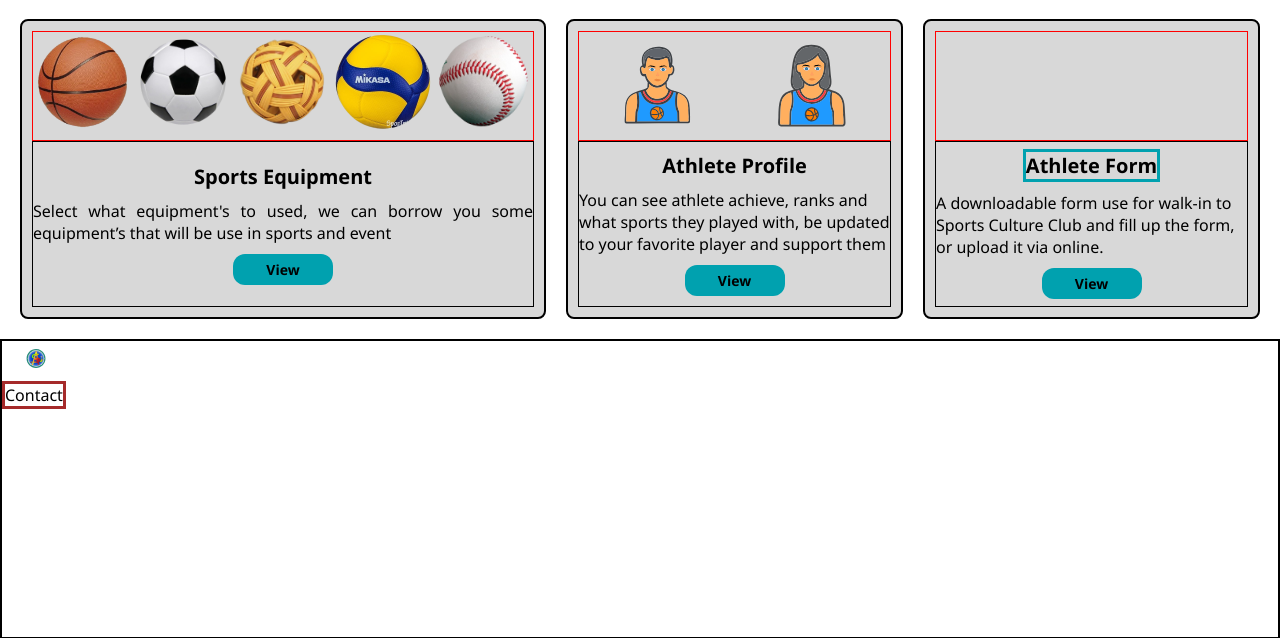
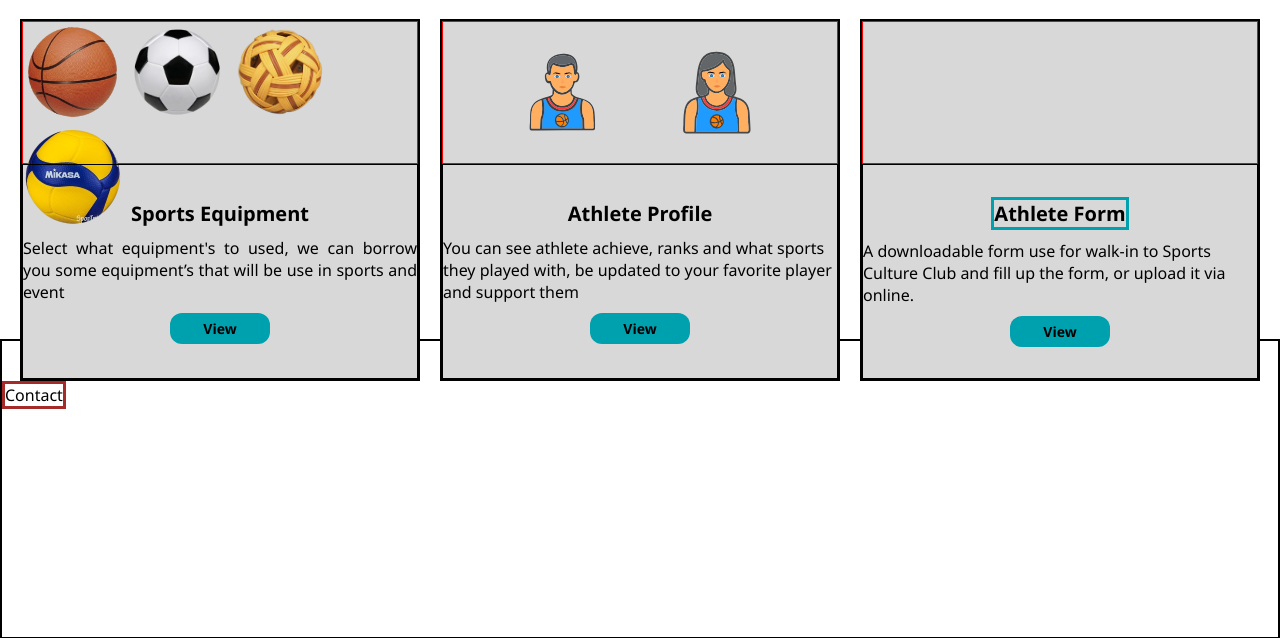
Before and after one commit to GojitGelbert/Sports-Culture-and-Arts, a PHP site: page / in a window 1280 px wide. Shown: the part 501-1139 px from the top of the page. Run offline with PHP 8.4, Linux system fonts and the light colour scheme.

Commit message:
fixing the card container from flex to grid

```diff
--- a/index.html
+++ b/index.html
@@ -133,13 +133,15 @@
                     </div>
                 </div>
                 <div class="card_container">
-                    <div class="wrap_card_1">
+                    <div class="wrap_card">
                         <div class="card_logo_1">
-                            <img class="basketball" src="/img/real_basketball.png" alt="Basketball_logo">
-                            <img class="soccerball" src="/img/real_soccerball.png" alt="Soccerball logo">
-                            <img class="takrawball" src="img/real_Takrawball.png" alt="Takrawball logo">
-                            <img class="volleyball" src="img/real_volleyball.png" alt="Volleyball logo">
-                            <img class="baseball" src="img/real_baseball.png" alt="Baseball logo">
+                            <div class="logo_wrap_1">
+                                <img class="basketball" src="/img/real_basketball.png" alt="Basketball_logo">
+                                <img class="soccerball" src="/img/real_soccerball.png" alt="Soccerball logo">
+                                <img class="takrawball" src="img/real_Takrawball.png" alt="Takrawball logo">
+                                <img class="volleyball" src="img/real_volleyball.png" alt="Volleyball logo">
+                            <!-- <img class="baseball" src="img/real_baseball.png" alt="Baseball logo"> -->
+                            </div>
                         </div>
                         <div class="card_text_1">
                             <span class="card_title_1">Sports Equipment</span>
@@ -147,7 +149,7 @@
                             <button class="card_button_1">View</button>
                         </div>
                     </div>
-                    <div class="wrap_card_2">
+                    <div class="wrap_card">
                         <div class="card_logo_2">
                             <svg class="man" xmlns="http://www.w3.org/2000/svg" version="1.1" viewBox="0 0 1024 1024">
                                 <path d="M330.25,876.29c-3.35-1.04-.55-10.64-.46-13.46.74-23.96.49-48.26,1.92-72.08.88-14.63,6.99-24.73,10.75-38.25,13.28-47.71,9.34-106.72,3.17-155.59-.74-5.88-2.5-11.69-2.88-17.62l23.96-5.96c16.97,61.37,63.24,113.31,127.03,126.47,62.44,12.89,131.02-2.03,172.52-52.49,17.96-21.83,28.53-47.38,37.12-74.1,1.04-.22,19.45,4.64,20.68,5.27,1.12.58,1.69.89,1.72,2.32-1.43,13.75-4.6,27.25-6.02,41-3.88,37.57-4.03,100.34,9.51,135.47,4.1,10.65,9.67,16.43,10.53,28.47.67,9.46.62,19.53,1,29,.82,20.5.17,41.09,1.96,61.54h-412.5Z" fill="#1f9aff"/>
@@ -244,7 +246,7 @@
                             <button class="card_button_2">View</button>
                         </div>
                     </div>
-                    <div class="wrap_card_3">
+                    <div class="wrap_card">
                         <div class="card_logo_3">
                         </div>
                         <div class="card_text_3">
--- a/sca.css
+++ b/sca.css
@@ -291,24 +291,17 @@ body{
 
 .card_container{
     position: relative;
-    display: flex;
-    flex-direction: row;
+    display: grid;
     width: 100%;
     height: 300px;
     gap: 20px;
+    grid-template-columns: repeat(3, 1fr);
     padding-inline: 20px;
 }
 
-.wrap_card_1{
-    display: flex;
-    flex-direction: column;
-    width: 50%;
-    height: 300px;
+.wrap_card{
     border: var(--border_color);
     background-color: var(--primary-color-background);
-    position: relative;
-    border-radius: 8px;
-    padding: 10px;
 }
 
 .card_text_1{
@@ -330,9 +323,9 @@ body{
     width: 100%;
     height: 40%;
     border: var(--border_inside_color_red);
-    overflow:scroll;
     display: flex;
     flex-direction: row;
+    overflow-x: visible;
 }
 
 .basketball{
```
